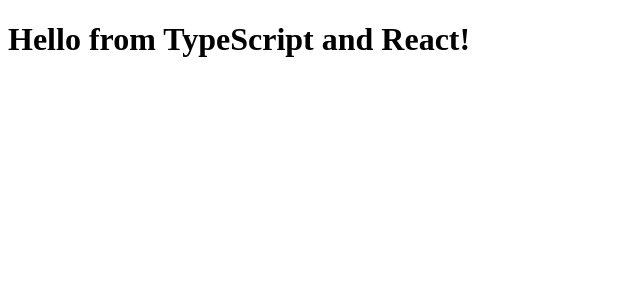
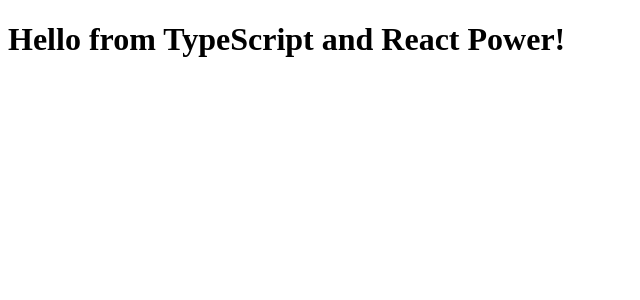
Before and after one commit to premiumx7/ReactReduxTypescript, a React app: page / in a window 1280 px wide. Shown: the top 300 px of the page, without its empty margins (0-640 px from the left). Built offline with nearby package versions, Linux system fonts and the light colour scheme.

Commit message:
live reload

```diff
--- a/src/index.tsx
+++ b/src/index.tsx
@@ -4,6 +4,6 @@
 import { Hello } from "./components/Hello";
 
 ReactDOM.render(
-    <Hello compiler="TypeScript" framework="React" />,
+    <Hello compiler="TypeScript" framework="React Power" />,
     document.getElementById("example")
 );
--- a/webpack.config.js
+++ b/webpack.config.js
@@ -23,7 +23,9 @@
             { enforce: "pre", test: /\.js$/, loader: "source-map-loader" }
         ]
     },
-
+    devServer: {
+          publicPath: '/dist/',
+      },
     // When importing a module whose path matches one of the following, just
     // assume a corresponding global variable exists and use that instead.
     // This is important because it allows us to avoid bundling all of our
```
